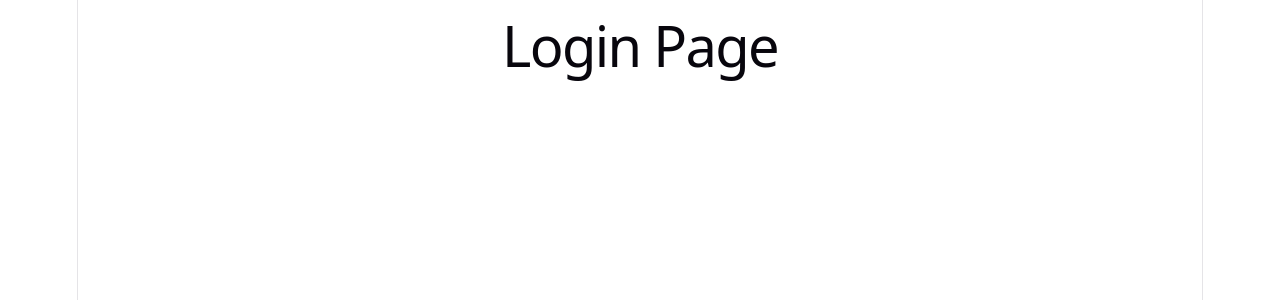
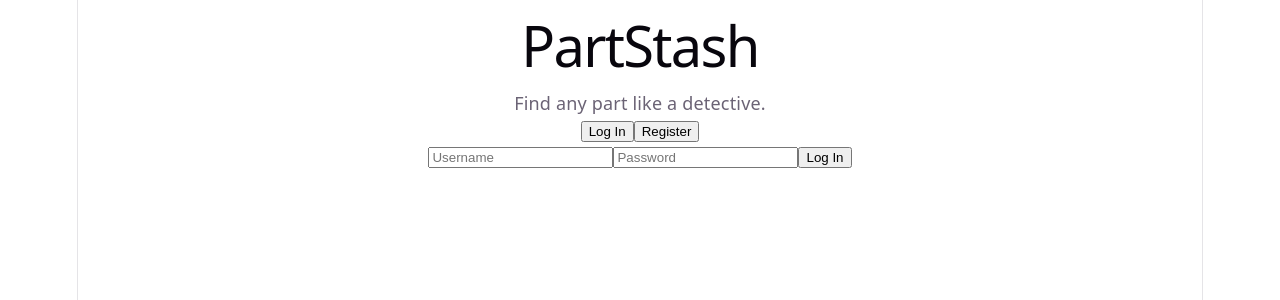
Before and after one commit to Deniz-Koc/PartStash-client, a React (Vite) app: page /login in a window 1280 px wide. Shown: the top 300 px of the page. Built offline with nearby package versions, Linux system fonts and the light colour scheme.

Commit message:
Add Login page with login and register

```diff
--- /dev/null
+++ b/src/services/authService.js
@@ -0,0 +1,21 @@
+const API_URL = "http://localhost:8000"
+
+export const login = (username, password) => {
+  return fetch(`${API_URL}/login`, {
+    method: "POST",
+    headers: {
+      "Content-Type": "application/json"
+    },
+    body: JSON.stringify({ username, password })
+  }).then((res) => res.json())
+}
+
+export const register = (username, email, password) => {
+  return fetch(`${API_URL}/register`, {
+    method: "POST",
+    headers: {
+      "Content-Type": "application/json"
+    },
+    body: JSON.stringify({ username, email, password })
+  }).then((res) => res.json())
+}
--- a/src/views/Login.jsx
+++ b/src/views/Login.jsx
@@ -1,3 +1,74 @@
+import { useState } from "react"
+import { useNavigate } from "react-router-dom"
+import { login, register } from "../services/authService"
+
 export const Login = () => {
-  return <h1>Login Page</h1>
+  const [isRegistering, setIsRegistering] = useState(false)
+  const [username, setUsername] = useState("")
+  const [email, setEmail] = useState("")
+  const [password, setPassword] = useState("")
+  const navigate = useNavigate()
+
+  const handleLogin = (event) => {
+    event.preventDefault()
+    login(username, password).then((data) => {
+      if (data.token) {
+        localStorage.setItem("partstash_token", data.token)
+        navigate("/")
+      } else {
+        window.alert("Invalid credentials")
+      }
+    })
+  }
+
+  const handleRegister = (event) => {
+    event.preventDefault()
+    register(username, email, password).then((data) => {
+      if (data.token) {
+        localStorage.setItem("partstash_token", data.token)
+        navigate("/")
+      } else {
+        window.alert("Registration failed")
+      }
+    })
+  }
+
+  return (
+    <div>
+      <h1>PartStash</h1>
+      <p>Find any part like a detective.</p>
+
+      <div>
+        <button type="button" onClick={() => setIsRegistering(false)}>Log In</button>
+        <button type="button" onClick={() => setIsRegistering(true)}>Register</button>
+      </div>
+
+      <form onSubmit={isRegistering ? handleRegister : handleLogin}>
+        <input
+          type="text"
+          placeholder="Username"
+          value={username}
+          onChange={(event) => setUsername(event.target.value)}
+        />
+
+        {isRegistering && (
+          <input
+            type="email"
+            placeholder="Email"
+            value={email}
+            onChange={(event) => setEmail(event.target.value)}
+          />
+        )}
+
+        <input
+          type="password"
+          placeholder="Password"
+          value={password}
+          onChange={(event) => setPassword(event.target.value)}
+        />
+
+        <button type="submit">{isRegistering ? "Register" : "Log In"}</button>
+      </form>
+    </div>
+  )
 }
```
